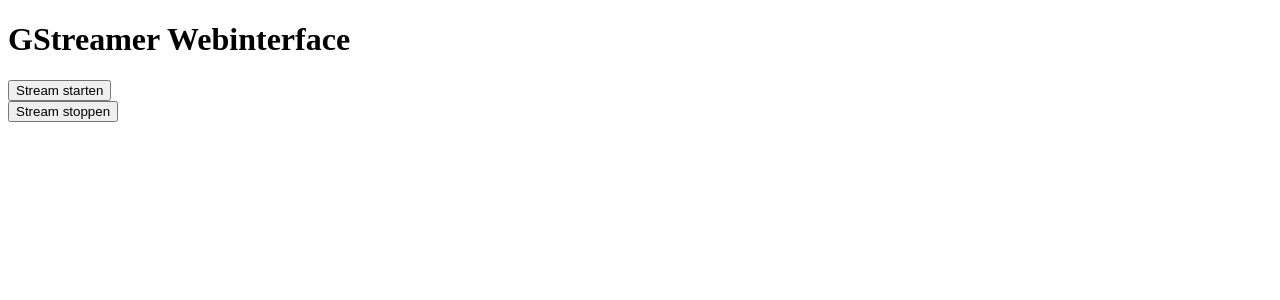
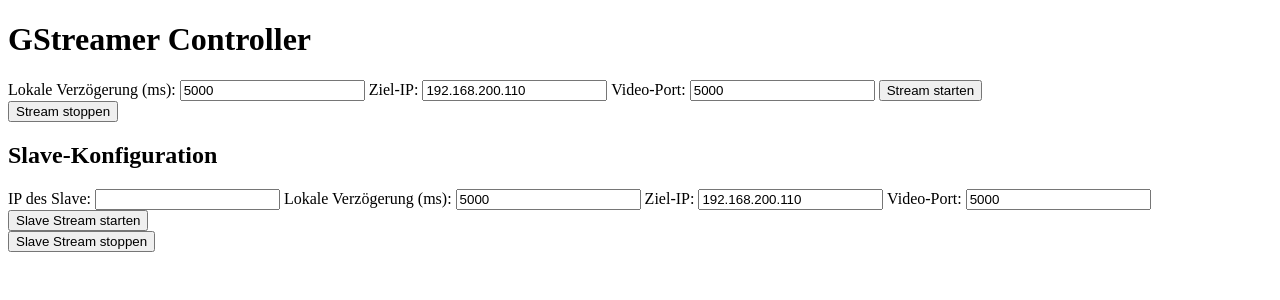
Before and after one commit to ThKnop/RemoteOneClient, a Flask app: page / in a window 1280 px wide. Shown: the top 300 px of the page. Run offline with Flask 3, Linux system fonts and the light colour scheme.

Commit message:
firstTry

```diff
--- a/app.py
+++ b/app.py
@@ -1,26 +1,8 @@
-from flask import Flask, render_template, request
-import subprocess
+from flask import Flask
+from web.routes import configure_routes
 
 app = Flask(__name__)
-
-@app.route('/')
-def index():
-    return render_template('index.html')
-
-@app.route('/start_stream', methods=['POST'])
-def start_stream():
-    command = "gst-launch-1.0 v4l2src device=/dev/video0 ! 'image/jpeg, width=(int)1920, height=(int)1080, framerate=(fraction)30/1' ! jpegdec ! videoconvert ! omxh264enc ! h264parse ! rtph264pay config-interval=1 pt=96 ! udpsink host=192.168.200.110 port=5000"
-
-    try:
-        subprocess.Popen(command, shell=True)
-        return 'Stream gestartet!'
-    except Exception as e:
-        return f'Fehler beim Starten des Streams: {str(e)}'
-
-@app.route('/stop_stream', methods=['POST'])
-def stop_stream():
-    # Hier könnte der Code stehen, um den Stream zu stoppen
-    return 'Stream gestoppt!'
+configure_routes(app)
 
 if __name__ == '__main__':
-    app.run(host='0.0.0.0', debug=True)
+    app.run(host='0.0.0.0', port=8080)
--- a/templates/index.html
+++ b/templates/index.html
@@ -1,17 +1,39 @@
 <!DOCTYPE html>
-<html lang="en">
+<html>
 <head>
-    <meta charset="UTF-8">
-    <meta name="viewport" content="width=device-width, initial-scale=1.0">
-    <title>GStreamer Webinterface</title>
+    <title>GStreamer Controller</title>
 </head>
 <body>
-    <h1>GStreamer Webinterface</h1>
+    <h1>GStreamer Controller</h1>
     <form action="/start_stream" method="post">
+        <label for="local_delay_ms">Lokale Verzögerung (ms):</label>
+        <input type="number" id="local_delay_ms" name="local_delay_ms" value="5000">
+        <label for="target_ip">Ziel-IP:</label>
+        <input type="text" id="target_ip" name="target_ip" value="192.168.200.110">
+        <label for="video_port">Video-Port:</label>
+        <input type="number" id="video_port" name="video_port" value="5000">
         <button type="submit">Stream starten</button>
     </form>
     <form action="/stop_stream" method="post">
         <button type="submit">Stream stoppen</button>
     </form>
+    <h2>Slave-Konfiguration</h2>
+    <form action="/configure_slave" method="post">
+        <label for="slave_ip">IP des Slave:</label>
+        <input type="text" id="slave_ip" name="slave_ip" required>
+        <label for="local_delay_ms">Lokale Verzögerung (ms):</label>
+        <input type="number" id="local_delay_ms" name="local_delay_ms" value="5000">
+        <label for="target_ip">Ziel-IP:</label>
+        <input type="text" id="target_ip" name="target_ip" value="192.168.200.110">
+        <label for="video_port">Video-Port:</label>
+        <input type="number" id="video_port" name="video_port" value="5000">
+        <input type="hidden" name="action" value="start_stream">
+        <button type="submit">Slave Stream starten</button>
+    </form>
+    <form action="/configure_slave" method="post">
+        <input type="hidden" name="slave_ip" value="IP_des_Slave" required>
+        <input type="hidden" name="action" value="stop_stream">
+        <button type="submit">Slave Stream stoppen</button>
+    </form>
 </body>
 </html>
--- /dev/null
+++ b/utils/helper.py
@@ -0,0 +1,2 @@
+def example_helper_function():
+    pass
--- /dev/null
+++ b/web/routes.py
@@ -0,0 +1,53 @@
+from flask import request, render_template, jsonify
+import requests
+from gstreamer.pipeline import create_pipeline, init_gstreamer
+import logging
+
+pipeline = None
+
+def configure_routes(app):
+
+    @app.route('/')
+    def index():
+        return render_template('index.html')
+
+    @app.route('/start_stream', methods=['POST'])
+    def start_stream():
+        global pipeline
+        local_delay_ms = int(request.form.get('local_delay_ms', 5000))
+        target_ip = request.form.get('target_ip')
+        video_port = int(request.form.get('video_port', 5000))
+
+        if pipeline:
+            pipeline.set_state(Gst.State.NULL)
+
+        pipeline = create_pipeline(local_delay_ms, target_ip, video_port)
+        if not pipeline:
+            logging.error("Fehler beim Erstellen der Pipeline")
+            return jsonify({"error": "Fehler beim Erstellen der Pipeline"}), 500
+
+        pipeline.set_state(Gst.State.PLAYING)
+        logging.info("Stream gestartet")
+        return "Stream gestartet"
+
+    @app.route('/stop_stream', methods=['POST'])
+    def stop_stream():
+        global pipeline
+        if pipeline:
+            pipeline.set_state(Gst.State.NULL)
+            pipeline = None
+        return "Stream gestoppt"
+
+    @app.route('/configure_slave', methods=['POST'])
+    def configure_slave():
+        slave_ip = request.form.get('slave_ip')
+        action = request.form.get('action')
+        data = {
+            'local_delay_ms': request.form.get('local_delay_ms'),
+            'target_ip': request.form.get('target_ip'),
+            'video_port': request.form.get('video_port')
+        }
+        response = requests.post(f'http://{slave_ip}:8080/{action}', data=data)
+        return response.text
+
+    init_gstreamer()
```
Also changed, not shown: RemoteOne.py (added, +49 -0 lines), gstreamer/pipeline.py (added, +24 -0 lines), gstreamer/__init__.py (added), static/__init__.py (added), utils/__init__.py (added), web/__init__.py (added), 1 other file.
